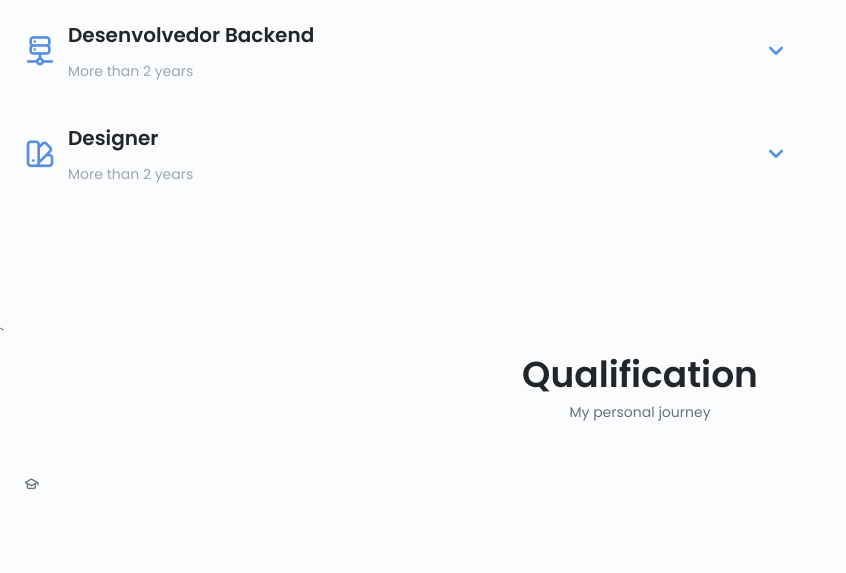
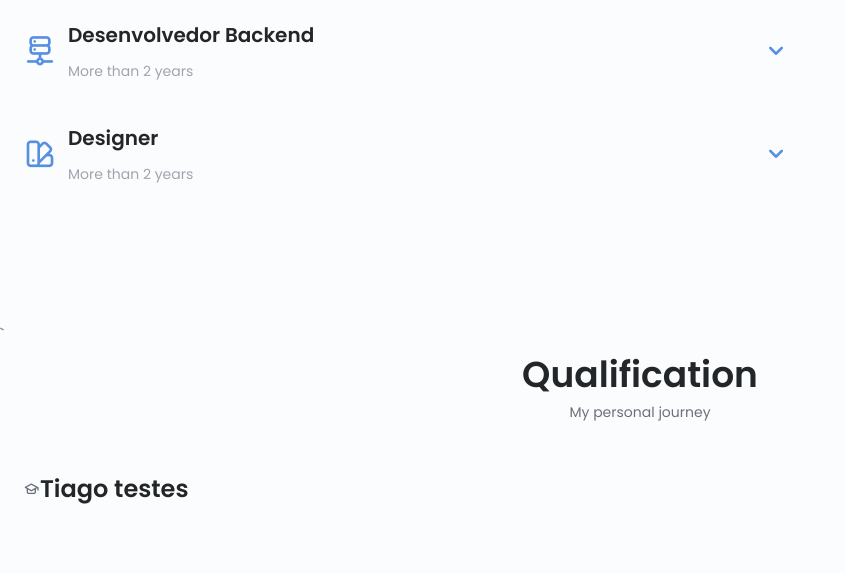
Before and after one commit to tiagojunio/site, a plain HTML site: page index.html in a window 1280 px wide. Shown: the part 2299-2872 px from the top of the page, without its empty margins (0-846 px from the left). Drawn offline with nearby package versions, Linux system fonts and the light colour scheme.

Commit message:
test: testando envio via git

```diff
--- a/index.html
+++ b/index.html
@@ -329,6 +329,7 @@
                 </div>
                 <div class="skills__bar">
                   <span class="skills__percentage skills__photoshop"></span>
+
                 </div>
               </div>
 
@@ -348,6 +349,7 @@
       <div class="qualification__container container">
         <div class="qualification__button button--flex">
           <i class="uil uil-graduation-cap"></i>
+          <h1>Tiago testes</h1>
         </div>
       </div>
 
```
